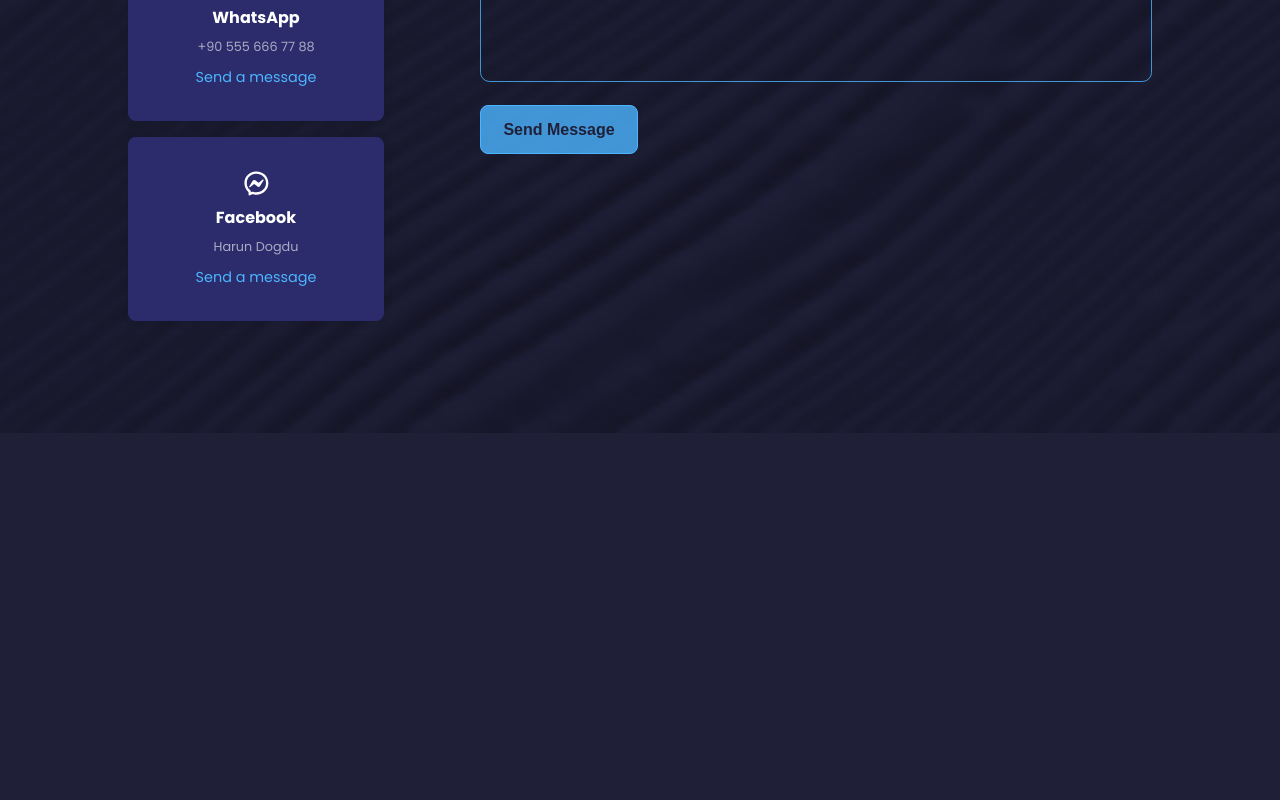
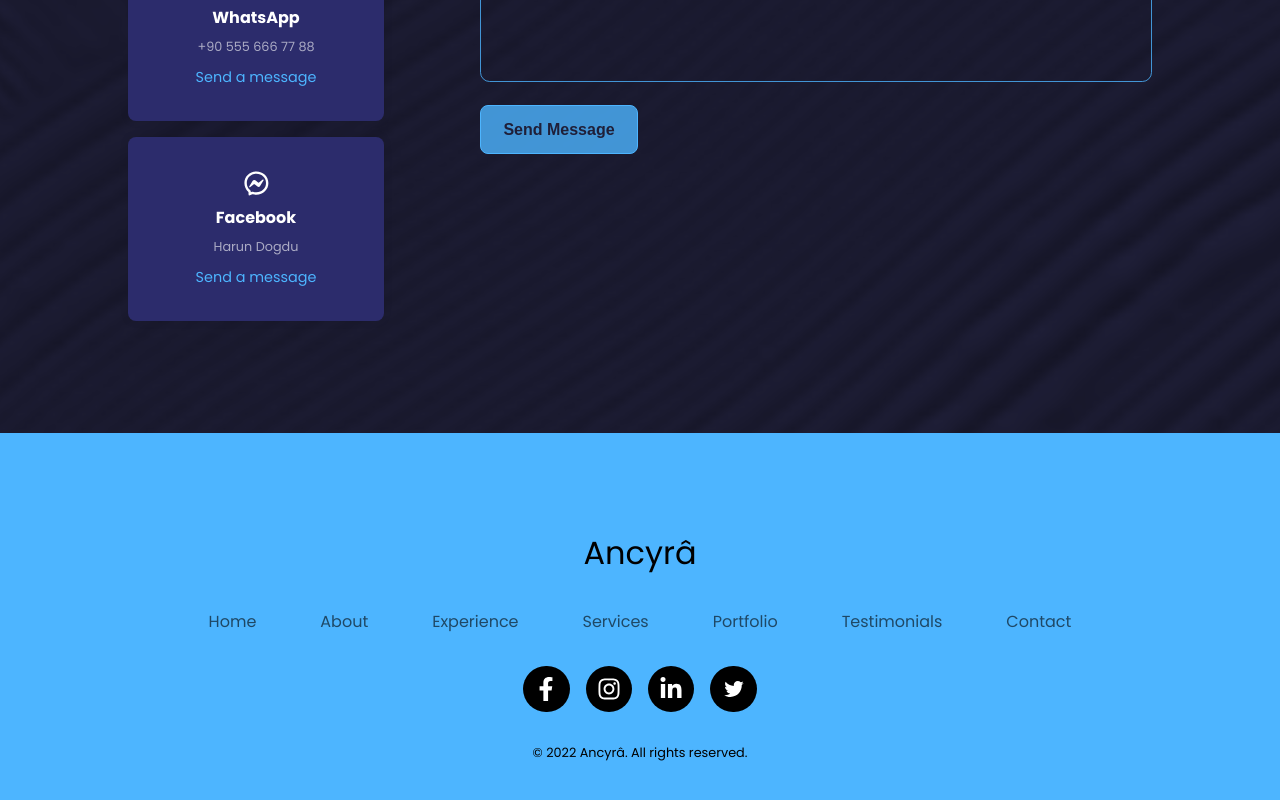
Before and after one commit to harundogdu/react-portfolio, a React (Create React App) app: page / in a window 1280 px wide. Shown: the part 4835-5635 px from the top of the page. Before the commit the page ends 5268 px from the top, so only its background shows below. Built offline with nearby package versions, Linux system fonts and the light colour scheme.

Commit message:
footer component created

```diff
--- a/src/App.js
+++ b/src/App.js
@@ -1,8 +1,9 @@
 import React from 'react'
-import { Header, Navbar, About, Experience, Services, Works, Testimonials, Contact } from 'components'
+import { Header, Navbar, About, Experience, Services, Works, Testimonials, Contact, Footer } from 'components'
 
 const App = () => {
   return (
+    <>
       <div className='app'>
         <Header />
         <Navbar />
@@ -13,6 +14,8 @@ const App = () => {
         <Testimonials />
         <Contact />
       </div>
+      <Footer />
+    </>
   )
 }
 
--- /dev/null
+++ b/src/components/footer/Footer.jsx
@@ -0,0 +1,74 @@
+import React from 'react'
+import './footer.css'
+import { AiOutlineTwitter } from 'react-icons/ai'
+import { FaFacebookF, FaLinkedinIn, FaInstagram } from 'react-icons/fa'
+
+const Footer = () => {
+    return (
+        <footer id='footer'>
+            <div className='footer-container'>
+                <div className="logo">Ancyrâ</div>
+                <nav className="menu">
+                    <ul>
+                        <li>
+                            <a href="#home">Home</a>
+                        </li>
+                        <li>
+                            <a href="#about">About</a>
+                        </li>
+                        <li>
+                            <a href="#experience">Experience</a>
+                        </li>
+                        <li>
+                            <a href="#services">Services</a>
+                        </li>
+                        <li>
+                            <a href="#portfolio">Portfolio</a>
+                        </li>
+                        <li>
+                            <a href="#testimonials">Testimonials</a>
+                        </li>
+                        <li>
+                            <a href="contact">Contact</a>
+                        </li>
+                    </ul>
+                </nav>
+                <div className="social-media">
+                    <a
+                        href="https://www.facebook.com"
+                        target="_blank"
+                        rel="noopener noreferrer"
+                    >
+                        <FaFacebookF />
+                    </a>
+                    <a
+                        href="https://www.instagram.com"
+                        target="_blank"
+                        rel="noopener noreferrer"
+                    >
+                        <FaInstagram />
+                    </a>
+                    <a
+                        href="https://www.linkedin.com"
+                        target="_blank"
+                        rel="noopener noreferrer"
+                    >
+                        <FaLinkedinIn />
+                    </a>
+                    <a
+                        href="https://www.twitter.com"
+                        target="_blank"
+                        rel="noopener noreferrer"
+                    >
+                        <AiOutlineTwitter />
+                    </a>
+                </div>
+                <div className='description'>
+                    © {new Date().getFullYear()} Ancyrâ. All rights reserved.
+                </div>
+            </div>
+        </footer>
+    )
+}
+
+export default Footer
--- /dev/null
+++ b/src/components/footer/footer.css
@@ -0,0 +1,53 @@
+#footer {
+    background-color: var(--color-primary);
+    padding: 4rem 0 6rem 0;
+    text-align: center;
+}
+
+.logo {
+    font-size: 2rem;
+    margin: 2rem 0;
+}
+
+.menu ul {
+    display: flex;
+    justify-content: center;
+    align-items: center;
+    column-gap: 4rem;
+}
+
+.menu a {
+    color: var(--color-dark);
+    text-decoration: none;
+    font-size: 1rem;
+}
+
+#footer .description {
+    color: #000;
+    font-size: .8rem;
+}
+
+#footer .social-media {
+    margin: 2rem 0;
+    display: flex;
+    justify-content: center;
+    align-items: center;
+    column-gap: 1rem;
+}
+
+#footer .social-media a {
+    color: #fff;
+    font-size: 1.5rem;
+    background-color: #000;
+    fill: var(--color-white);
+    display: flex;
+    justify-content: center;
+    align-items: center;
+    padding: .7rem;
+    transition: 0.4s all ease;
+    border-radius: 50%;
+}
+
+#footer .social-media a:hover {
+    background-color: var(--color-bg-variant);
+}
--- a/src/components/index.js
+++ b/src/components/index.js
@@ -9,3 +9,4 @@ export { default as Services } from './services/Services'
 export { default as Works } from './works/Works'
 export { default as Testimonials } from './testimonials/Testimonials'
 export { default as Contact } from './contact/Contact'
+export { default as Footer } from './footer/Footer'
--- a/src/components/navbar/Navbar.jsx
+++ b/src/components/navbar/Navbar.jsx
@@ -7,7 +7,7 @@ import { RiServiceLine } from 'react-icons/ri'
 const Navbar = () => {
     const [isActive, setIsActive] = React.useState("#home")
     return (
-        <nav>
+        <nav className='navbar'>
             <ul>
                 <li>
                     <a
--- a/src/components/navbar/navbar.css
+++ b/src/components/navbar/navbar.css
@@ -1,4 +1,4 @@
-nav {
+.navbar {
     background-color: rgba(0, 0, 0, 0.75);
     width: max-content;
     border-radius: 1.4rem;
@@ -11,18 +11,18 @@ nav {
     z-index: 99;
 }
 
-ul {
+.navbar ul {
     display: flex;
     justify-content: center;
     align-items: center;
 }
 
-ul li {
+.navbar ul li {
     list-style: none;
     margin: 0 1rem;
 }
 
-ul li a {
+.navbar ul li a {
     color: #fff;
     text-decoration: none;
     font-size: 1.2rem;
@@ -35,6 +35,6 @@ ul li a {
     align-items: center;
 }
 
-ul li a.active {
+.navbar ul li a.active {
     background-color: rgba(255, 255, 255, 0.1);
 }
--- a/src/index.css
+++ b/src/index.css
@@ -32,8 +32,6 @@ body {
     font-family: 'Poppins', sans-serif;
     font-size: 16px;
     background: var(--color-bg);
-    width: var(--container-lg-width);
-    margin: 0 auto;
     overflow-x: hidden;
     background-image: url('./assets/bg-texture-2.png');
     background-repeat: no-repeat;
@@ -62,6 +60,8 @@ a:hover {
 
 .app {
     padding-bottom: 4rem;
+    width: var(--container-lg-width);
+    margin: 0 auto;
 }
 
 ::-webkit-scrollbar{
```
Lines whose indentation alone changed are shown as unchanged.
